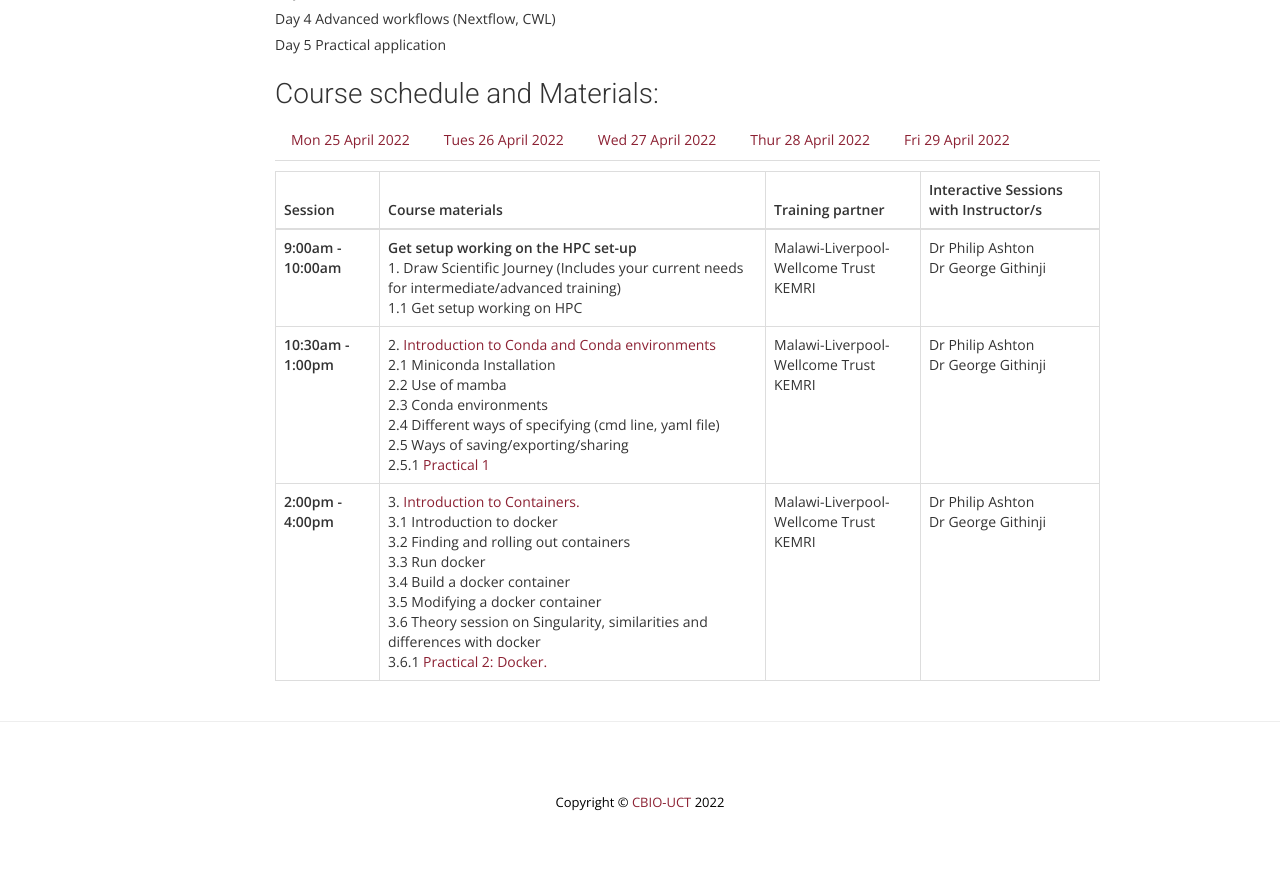
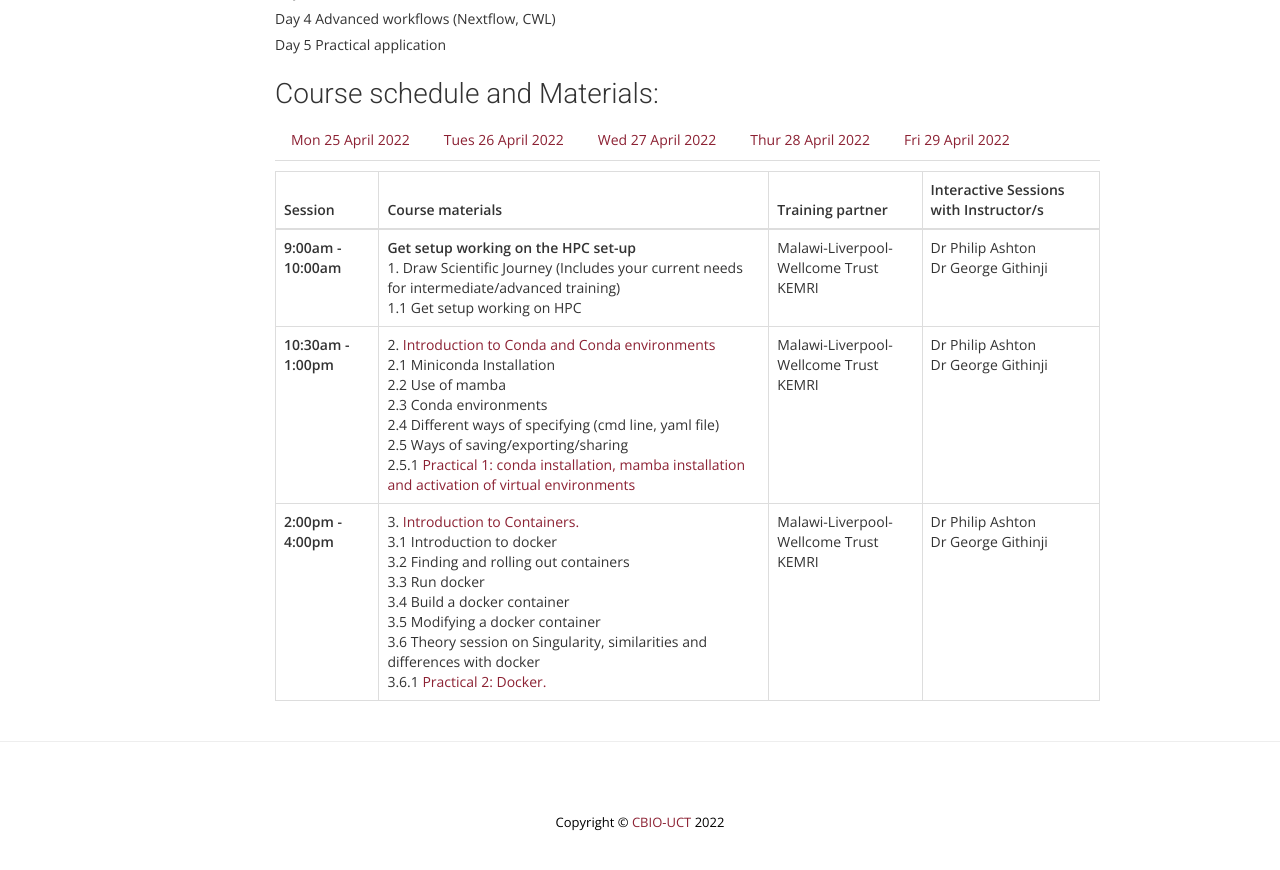
Before and after one commit to uct-cbio/ngs-academy, a Jekyll site: the page built from _posts/2022-04-13-Advanced-Training-Developing- Workflows.md, in a window 1280 px wide and 900 px high, scrolled down 1152 px. Shown: the top 870 px of the window. Built offline with Jekyll 4.4.1, drawn with Linux system fonts in a browser that asks for light colours; nearby versions of some CDN libraries; some web fonts are replaced; comment, search, counter and statistics services are not loaded.

Commit message:
updated mamba install

```diff
--- a/_posts/2022-04-13-Advanced-Training-Developing- Workflows.md
+++ b/_posts/2022-04-13-Advanced-Training-Developing- Workflows.md
@@ -172,7 +172,7 @@ The NGS Academy forms part of the Africa CDC Pathogen Genomics Initiative (PGI).
     <li>2.3 Conda environments</li>
      <li>2.4 Different ways of specifying (cmd line, yaml file)</li>
        <li>2.5 Ways of saving/exporting/sharing</li>
-        <li>2.5.1 <a href="{{ site.url }}uploads/practical_1_mamba.docx" target="_blank">Practical 1</a></li>
+        <li>2.5.1 <a href="{{ site.url }}uploads/practical_1_mamba.docx" target="_blank">Practical 1: conda installation, mamba installation and activation of virtual environments</a></li>
 
 </ol>
 </ul></td>
```
